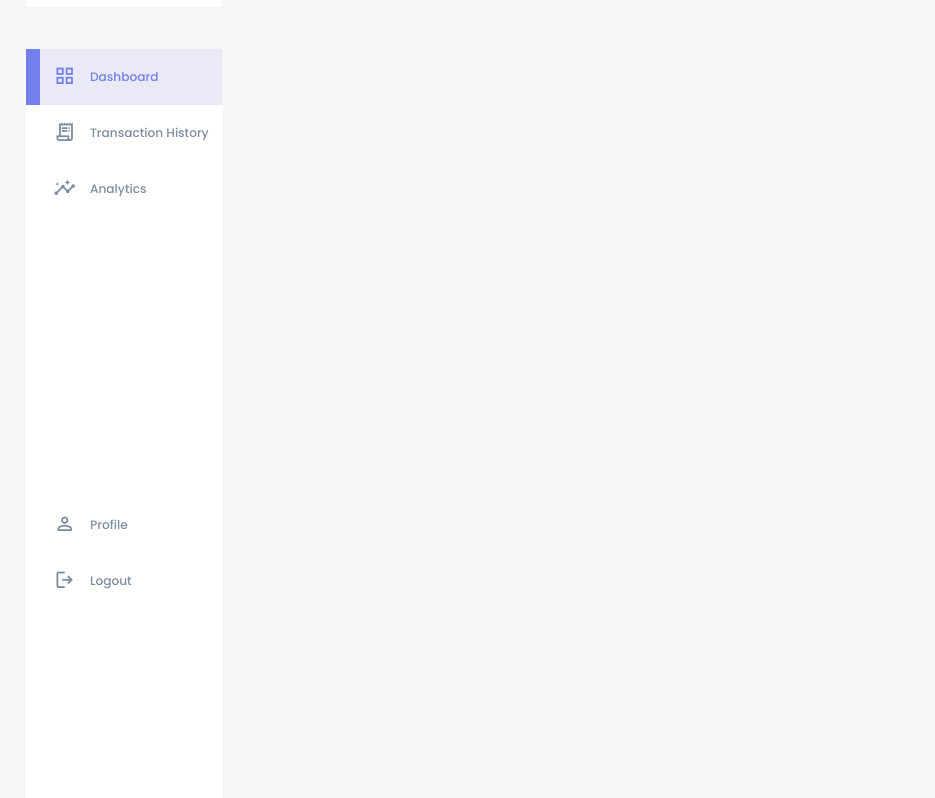
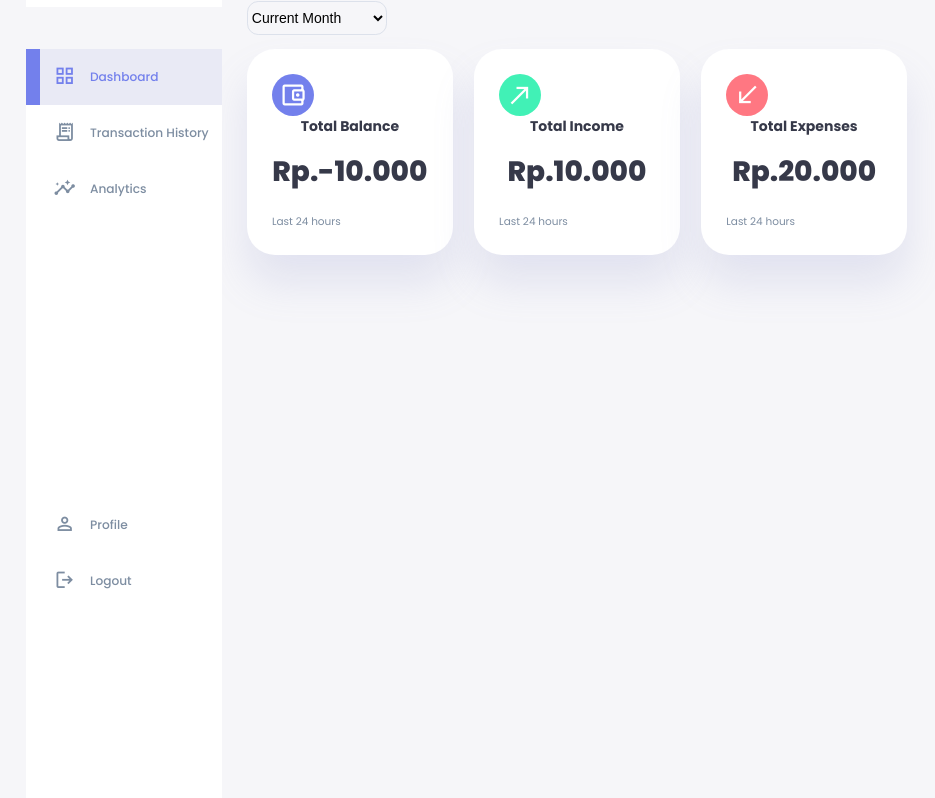
Before and after one commit to AgriAdhiatma24/expense-tracker, a plain HTML site: page public/index.html in a window 1280 px wide. Shown: the part 71-869 px from the top of the page, without its empty margins (0-935 px from the left). Drawn offline with nearby package versions, Linux system fonts and the light colour scheme.

Commit message:
feat: main section - add insight card

```diff
--- a/public/index.html
+++ b/public/index.html
@@ -60,6 +60,60 @@
         </div>
       </aside>
       <!-- Side Bar End -->
+
+      <!-- Main Section Start -->
+      <main>
+        <h1>Dashboard</h1>
+
+        <div class="month-dropdown">
+          <select name="month" id="month">
+            <option value="current">Current Month</option>
+            <option value="January">January</option>
+            <option value="February">February</option>
+            <option value="March">March</option>
+            <option value="April">April</option>
+            <option value="May">May</option>
+            <option value="June">June</option>
+            <option value="July">July</option>
+            <option value="August">August</option>
+            <option value="September">September</option>
+            <option value="October">October</option>
+            <option value="November">November</option>
+            <option value="December">December</option>
+          </select>
+        </div>
+
+        <!-- INSIGHT CARD -->
+        <div class="insight">
+          <div class="balance">
+            <span class="material-symbols-outlined">
+              account_balance_wallet
+            </span>
+            <div class="info">
+              <h3>Total Balance</h3>
+              <h1>Rp.-10.000</h1>
+            </div>
+            <small class="text-muted">Last 24 hours</small>
+          </div>
+          <div class="income">
+            <span class="material-symbols-outlined"> north_east </span>
+            <div class="info">
+              <h3>Total Income</h3>
+              <h1>Rp.10.000</h1>
+            </div>
+            <small class="text-muted">Last 24 hours</small>
+          </div>
+          <div class="expenses">
+            <span class="material-symbols-outlined"> south_west </span>
+            <div class="info">
+              <h3>Total Expenses</h3>
+              <h1>Rp.20.000</h1>
+            </div>
+            <small class="text-muted">Last 24 hours</small>
+          </div>
+        </div>
+      </main>
+      <!-- Main Section End -->
     </div>
 
     <script src="./scripts.js"></script>
--- a/public/styles.css
+++ b/public/styles.css
@@ -180,15 +180,94 @@ aside .sidebar a.active:before {
   background: var(--color-primary);
 }
 
-aside .sidebar a.active span{
-    color: var(--color-primary);
-    margin-left: calc(1rem-3px);
+aside .sidebar a.active span {
+  color: var(--color-primary);
+  margin-left: calc(1rem-3px);
 }
 
-aside .sidebar a:hover{
-    color: var(--color-primary);
+aside .sidebar a:hover {
+  color: var(--color-primary);
 }
 
-aside .sidebar a:hover span{
-    margin-left: 1rem;
+aside .sidebar a:hover span {
+  margin-left: 1rem;
 }
+
+/* ========== MAIN SECTION ============= */
+main {
+  margin-top: 1.4rem;
+}
+
+main .month-dropdown select {
+  background-color: var(--color-background);
+  display: inline-block;
+  margin-top: 1rem;
+  padding: 0.5rem 0rem;
+  font-size: 1rem;
+  border: var(--color-info-light) solid 1px;
+  width: 10rem;
+  border-radius: var(--border-radius-2);
+}
+
+/* Card Insight */
+main .insight {
+  display: grid;
+  grid-template-columns: repeat(3, 1fr);
+  gap: 1.5rem;
+}
+
+main .insight > div {
+  background: var(--color-white);
+  padding: var(--card-padding);
+  margin-top: 1rem;
+  border-radius: var(--card-border-radius);
+  box-shadow: var(--box-shadow);
+  transition: all 300ms ease;
+}
+
+main .insight > div:hover {
+  box-shadow: none;
+}
+
+main .insight > div.balance span {
+  background: var(--color-primary);
+  padding: 0.5rem;
+  border-radius: 50%;
+  color: var(--color-white);
+  font-size: 2rem;
+}
+main .insight > div.income span {
+  background: var(--color-success);
+  padding: 0.5rem;
+  border-radius: 50%;
+  color: var(--color-white);
+  font-size: 2rem;
+}
+main .insight > div.expenses span {
+  background: var(--color-danger);
+  padding: 0.5rem;
+  border-radius: 50%;
+  color: var(--color-white);
+  font-size: 2rem;
+}
+
+main .insight .info{
+    display: flex;
+    flex-direction: column;
+    align-items: center;
+    justify-content: center;
+}
+
+main .insight h3{
+    font-size: 1rem;
+}
+
+main .insight h1{
+    margin-top: 1rem;
+    font-size: 2rem;
+}
+
+main .insight small{
+    display: block;
+    margin-top: 1.5rem;
+}
```
